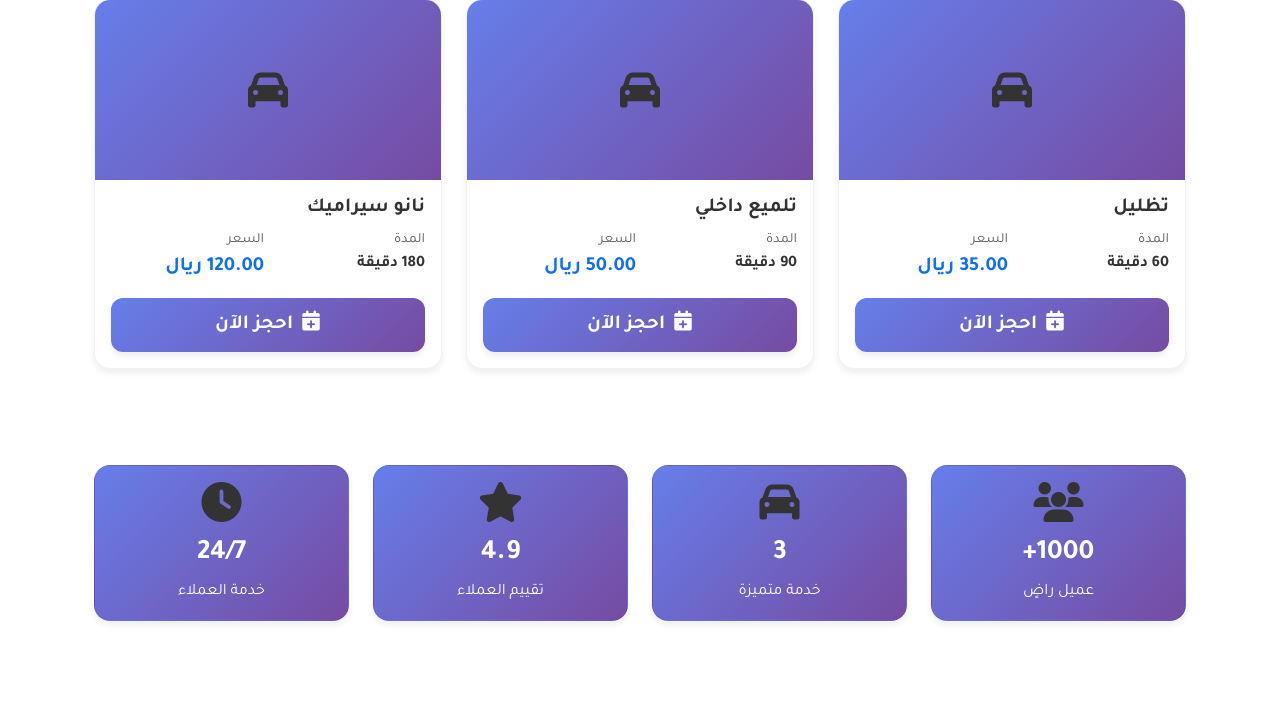
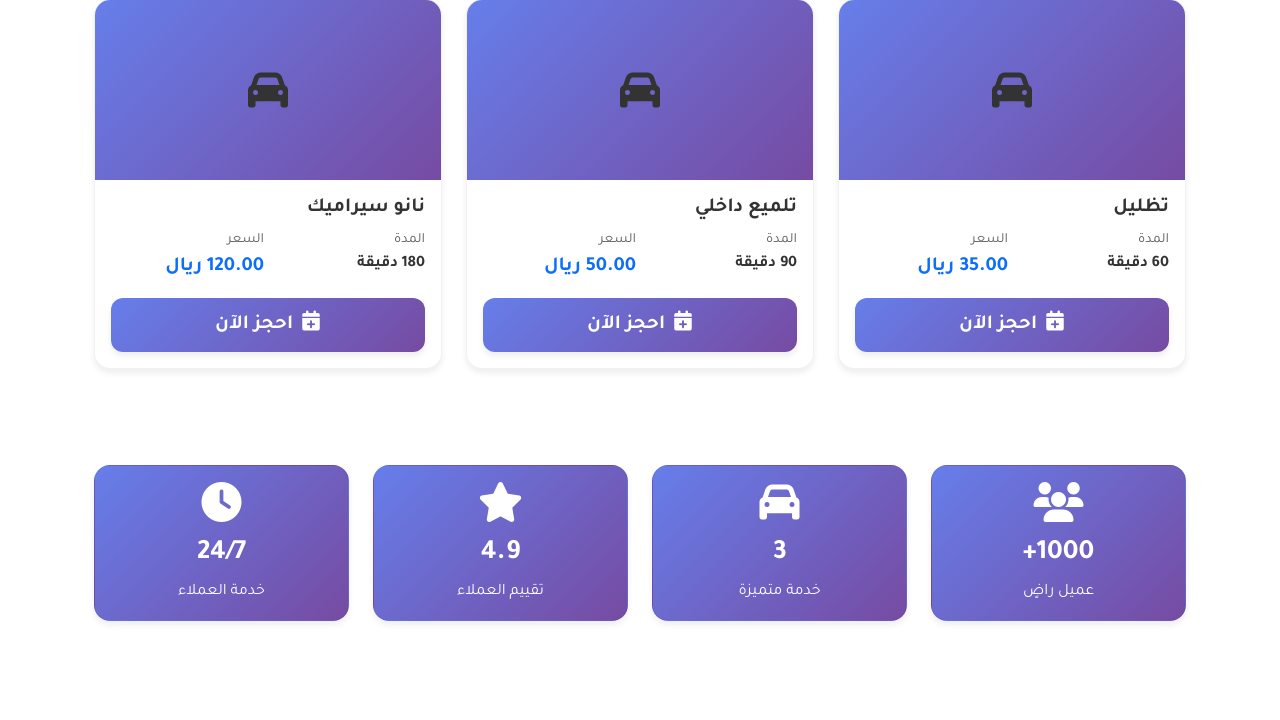
Before and after one commit to king28mohammed20-hash/bestone, a Flask app: page / in a window 1280 px wide. Shown: the part 620-1340 px from the top of the page. Run offline with Flask 3, Linux system fonts and the light colour scheme; data comes from the database, SQL or seed files in the repository; data that the repository does not hold is empty.

Commit message:
Update index.html

```diff
--- a/templates/index.html
+++ b/templates/index.html
@@ -168,7 +168,7 @@
       <div class="col-6 col-md-3">
         <div class="card glass-effect text-white h-100" style="background: linear-gradient(135deg, #667eea 0%, #764ba2 100%);">
           <div class="card-body">
-            <i class="fas fa-users fs-1 mb-3"></i>
+            <i class="fas fa-users fs-1 mb-3" style="color: white !important;"></i>
             <h3 class="fw-bold" style="color: white !important;">1000+</h3>
             <p class="mb-0" style="color: white !important;">عميل راضٍ</p>
           </div>
@@ -177,7 +177,7 @@
       <div class="col-6 col-md-3">
         <div class="card glass-effect text-white h-100" style="background: linear-gradient(135deg, #667eea 0%, #764ba2 100%);">
           <div class="card-body">
-            <i class="fas fa-car fs-1 mb-3"></i>
+            <i class="fas fa-car fs-1 mb-3" style="color: white !important;"></i>
             <h3 class="fw-bold" style="color: white !important;">{{ services|length }}</h3>
             <p class="mb-0" style="color: white !important;">خدمة متميزة</p>
           </div>
@@ -186,7 +186,7 @@
       <div class="col-6 col-md-3">
         <div class="card glass-effect text-white h-100" style="background: linear-gradient(135deg, #667eea 0%, #764ba2 100%);">
           <div class="card-body">
-            <i class="fas fa-star fs-1 mb-3"></i>
+            <i class="fas fa-star fs-1 mb-3" style="color: white !important;"></i>
             <h3 class="fw-bold" style="color: white !important;">4.9</h3>
             <p class="mb-0" style="color: white !important;">تقييم العملاء</p>
           </div>
@@ -195,7 +195,7 @@
       <div class="col-6 col-md-3">
         <div class="card glass-effect text-white h-100" style="background: linear-gradient(135deg, #667eea 0%, #764ba2 100%);">
           <div class="card-body">
-            <i class="fas fa-clock fs-1 mb-3"></i>
+            <i class="fas fa-clock fs-1 mb-3" style="color: white !important;"></i>
             <h3 class="fw-bold" style="color: white !important;">24/7</h3>
             <p class="mb-0" style="color: white !important;">خدمة العملاء</p>
           </div>
```
